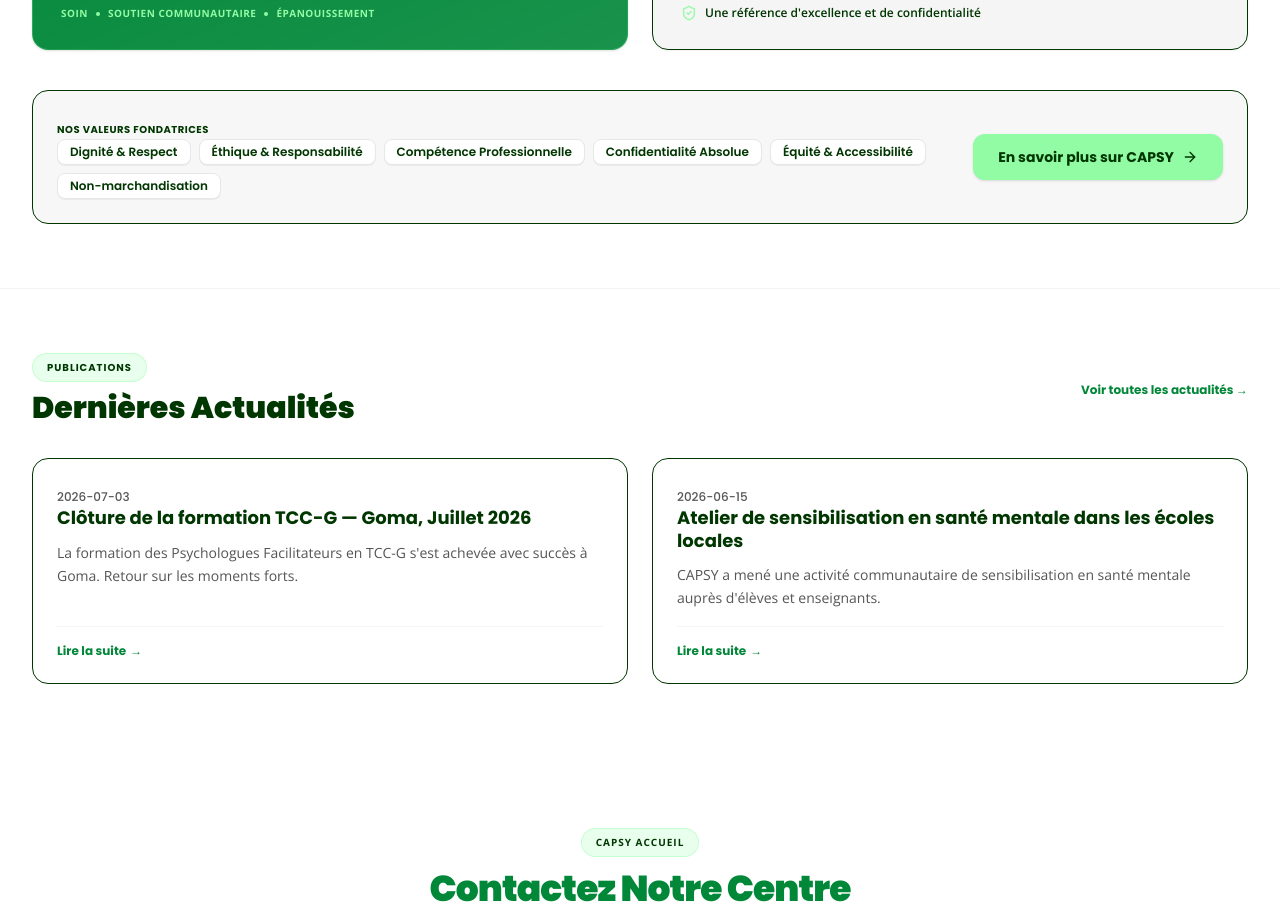
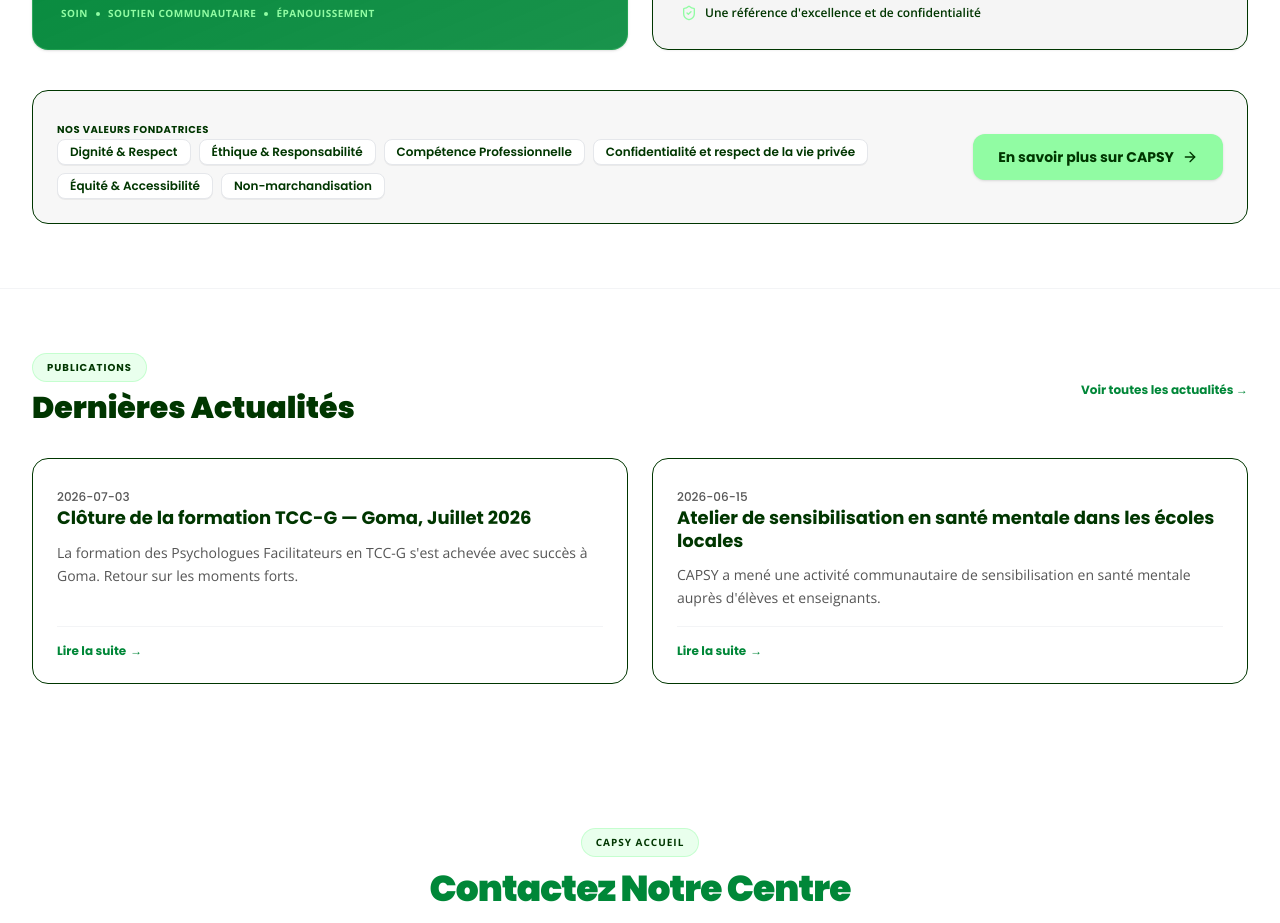
Before and after one commit to Ger-Cub/capsy-services, a React (Vite) app: page / in a window 1280 px wide. Shown: the part 2000-2923 px from the top of the page. Built offline with nearby package versions, Linux system fonts and the light colour scheme.

Commit message:
fix(about): ajuster la valeur 'Confidentialite et respect de la vie privee' (recommandation 2)

```diff
--- a/src/data/staticData.ts
+++ b/src/data/staticData.ts
@@ -165,8 +165,8 @@ export const VALUES: Value[] = [
     iconName: 'Award'
   },
   {
-    name: 'Confidentialité Absolue',
-    description: 'Le secret professionnel entoure tous nos échanges. Aucune information personnelle n’est divulguée ou exploitée sans consentement formel.',
+    name: 'Confidentialité et respect de la vie privée',
+    description: 'Les échanges et informations sont traités avec confidentialité, dans le respect du secret professionnel, des obligations de protection et des limites prévues par la loi.',
     iconName: 'Lock'
   },
   {
```
